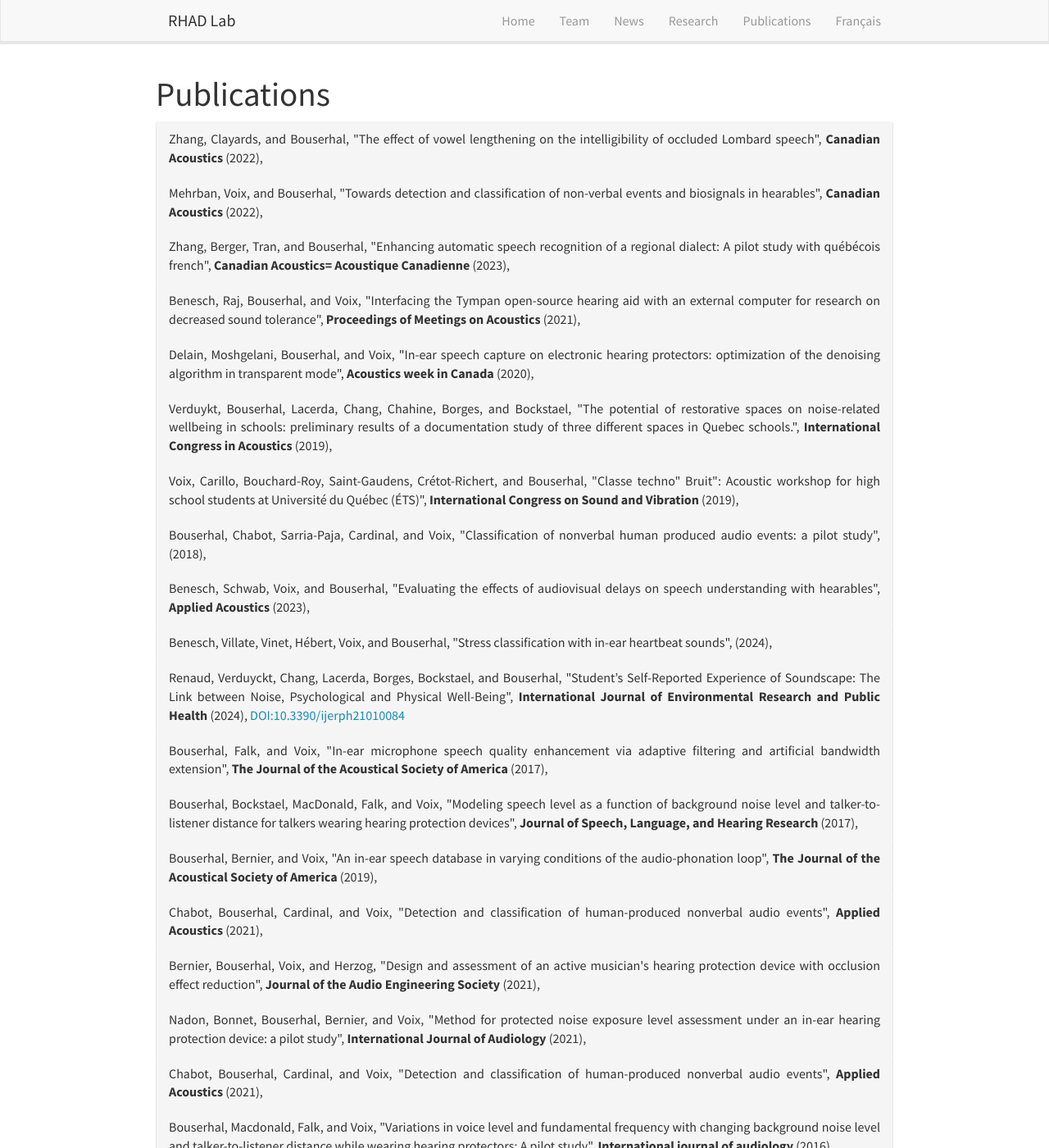
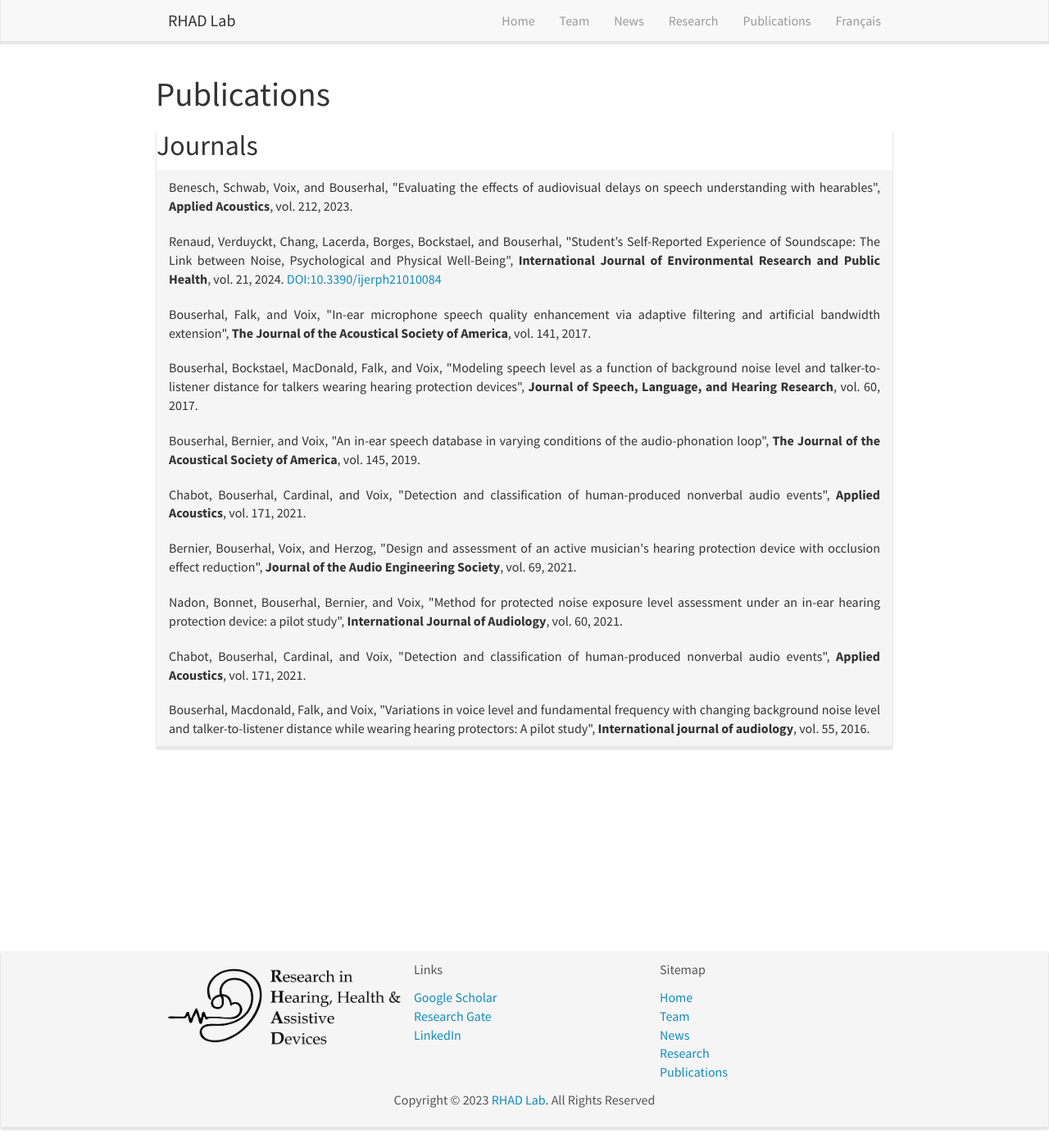
Before and after one commit to rhad-lab/rhad-lab.github.io, a Jekyll site: the page built from _pages/publications.html, in a window 1280 px wide and 1400 px high. Shown: the whole window at 82% size. Built offline with Jekyll 4.4.1, drawn with Linux system fonts in a browser that asks for light colours; nearby versions of some CDN libraries; some of the changed lines change nothing that is shown; some of the changed text lies outside the part shown.

Commit message:
updated layout and fixed pubs.bib

```diff
--- a/_data/publications.json
+++ b/_data/publications.json
@@ -1,6 +1,6 @@
 [
 	{
-		"id": "http://zotero.org/users/1814621/items/INR5UCI3",
+		"id": "http://zotero.org/users/1814621/items/ESXHBUXJ",
 		"type": "paper-conference",
 		"container-title": "Canadian Acoustics",
 		"note": "issue: 3",
@@ -30,7 +30,7 @@
 		}
 	},
 	{
-		"id": "http://zotero.org/users/1814621/items/HNZQVHLP",
+		"id": "http://zotero.org/users/1814621/items/C7C92FNM",
 		"type": "paper-conference",
 		"container-title": "Canadian Acoustics",
 		"note": "issue: 3",
@@ -60,7 +60,7 @@
 		}
 	},
 	{
-		"id": "http://zotero.org/users/1814621/items/ZA922PRS",
+		"id": "http://zotero.org/users/1814621/items/Y2PYWB55",
 		"type": "paper-conference",
 		"container-title": "Canadian Acoustics= Acoustique Canadienne",
 		"note": "issue: 3",
@@ -95,7 +95,7 @@
 		}
 	},
 	{
-		"id": "http://zotero.org/users/1814621/items/8JLV4ZBT",
+		"id": "http://zotero.org/users/1814621/items/NL5HMK8X",
 		"type": "paper-conference",
 		"container-title": "Proceedings of Meetings on Acoustics",
 		"note": "issue: 1",
@@ -130,7 +130,7 @@
 		}
 	},
 	{
-		"id": "http://zotero.org/users/1814621/items/PV5RPQJ4",
+		"id": "http://zotero.org/users/1814621/items/GYPRLAW9",
 		"type": "paper-conference",
 		"container-title": "Acoustics week in Canada",
 		"publisher": "Canadian Acoustics",
@@ -162,7 +162,7 @@
 		}
 	},
 	{
-		"id": "http://zotero.org/users/1814621/items/VRC9YGVV",
+		"id": "http://zotero.org/users/1814621/items/TTFWYJ2F",
 		"type": "paper-conference",
 		"container-title": "International Congress in Acoustics",
 		"title": "The potential of restorative spaces on noise-related wellbeing in schools: preliminary results of a documentation study of three different spaces in Quebec schools.",
@@ -205,7 +205,7 @@
 		}
 	},
 	{
-		"id": "http://zotero.org/users/1814621/items/U3S52VTS",
+		"id": "http://zotero.org/users/1814621/items/7PKP4TWY",
 		"type": "paper-conference",
 		"container-title": "International Congress on Sound and Vibration",
 		"publisher": "Canadian Acoustical Association",
@@ -245,8 +245,9 @@
 		}
 	},
 	{
-		"id": "http://zotero.org/users/1814621/items/8BZ3YSLC",
+		"id": "http://zotero.org/users/1814621/items/9Q8PZ2V9",
 		"type": "paper-conference",
+		"container-title": "INTERSPEECH",
 		"publisher": "International Speech Communication Association",
 		"title": "Classification of nonverbal human produced audio events: a pilot study",
 		"author": [
@@ -280,7 +281,7 @@
 		}
 	},
 	{
-		"id": "http://zotero.org/users/1814621/items/CXVT264V",
+		"id": "http://zotero.org/users/1814621/items/G9ZTRCBD",
 		"type": "article-journal",
 		"container-title": "Applied Acoustics",
 		"note": "publisher: Elsevier",
@@ -314,46 +315,7 @@
 		}
 	},
 	{
-		"id": "http://zotero.org/users/1814621/items/4IQDBG3I",
-		"type": "article-journal",
-		"note": "publisher: Applied Acoustics",
-		"title": "Stress classification with in-ear heartbeat sounds",
-		"author": [
-			{
-				"family": "Benesch",
-				"given": "Danielle"
-			},
-			{
-				"family": "Villate",
-				"given": "Bérangère"
-			},
-			{
-				"family": "Vinet",
-				"given": "Alain"
-			},
-			{
-				"family": "Hébert",
-				"given": "Sylvie"
-			},
-			{
-				"family": "Voix",
-				"given": "Jérémie"
-			},
-			{
-				"family": "Bouserhal",
-				"given": "Rachel"
-			}
-		],
-		"issued": {
-			"date-parts": [
-				[
-					"2024"
-				]
-			]
-		}
-	},
-	{
-		"id": "http://zotero.org/users/1814621/items/I74VC5X5",
+		"id": "http://zotero.org/users/1814621/items/IBYAGC8I",
 		"type": "article-journal",
 		"container-title": "International Journal of Environmental Research and Public Health",
 		"DOI": "10.3390/ijerph21010084",
@@ -401,7 +363,7 @@
 		}
 	},
 	{
-		"id": "http://zotero.org/users/1814621/items/Y6RZ2DKZ",
+		"id": "http://zotero.org/users/1814621/items/UKMZ9E6S",
 		"type": "article-journal",
 		"container-title": "The Journal of the Acoustical Society of America",
 		"issue": "3",
@@ -432,7 +394,7 @@
 		}
 	},
 	{
-		"id": "http://zotero.org/users/1814621/items/WXGLMRQQ",
+		"id": "http://zotero.org/users/1814621/items/W5W796H4",
 		"type": "article-journal",
 		"container-title": "Journal of Speech, Language, and Hearing Research",
 		"issue": "12",
@@ -471,7 +433,7 @@
 		}
 	},
 	{
-		"id": "http://zotero.org/users/1814621/items/IQRHFAMR",
+		"id": "http://zotero.org/users/1814621/items/LLD3W8BK",
 		"type": "article-journal",
 		"container-title": "The Journal of the Acoustical Society of America",
 		"issue": "2",
@@ -502,7 +464,7 @@
 		}
 	},
 	{
-		"id": "http://zotero.org/users/1814621/items/3LLEP63H",
+		"id": "http://zotero.org/users/1814621/items/S5Y55VYF",
 		"type": "article-journal",
 		"container-title": "Applied Acoustics",
 		"note": "publisher: Elsevier",
@@ -536,7 +498,7 @@
 		}
 	},
 	{
-		"id": "http://zotero.org/users/1814621/items/RNDE6LGQ",
+		"id": "http://zotero.org/users/1814621/items/IWGTE22M",
 		"type": "article-journal",
 		"container-title": "Journal of the Audio Engineering Society",
 		"issue": "9",
@@ -571,7 +533,7 @@
 		}
 	},
 	{
-		"id": "http://zotero.org/users/1814621/items/B4T734SF",
+		"id": "http://zotero.org/users/1814621/items/YJRCF78Y",
 		"type": "article-journal",
 		"container-title": "International Journal of Audiology",
 		"issue": "1",
@@ -610,7 +572,7 @@
 		}
 	},
 	{
-		"id": "http://zotero.org/users/1814621/items/5S552C9I",
+		"id": "http://zotero.org/users/1814621/items/UCKEZ253",
 		"type": "article-journal",
 		"container-title": "Applied Acoustics",
 		"note": "publisher: Elsevier",
@@ -644,7 +606,7 @@
 		}
 	},
 	{
-		"id": "http://zotero.org/users/1814621/items/TQ7ZPIXS",
+		"id": "http://zotero.org/users/1814621/items/MBLU5L85",
 		"type": "article-journal",
 		"container-title": "International journal of audiology",
 		"issue": "sup1",
@@ -679,7 +641,7 @@
 		}
 	},
 	{
-		"id": "http://zotero.org/users/1814621/items/VAHQ5RQU",
+		"id": "http://zotero.org/users/1814621/items/SZJ49REA",
 		"type": "manuscript",
 		"event-place": "Rocehster, Minnesota, USA (Hybrid)",
 		"publisher-place": "Rocehster, Minnesota, USA (Hybrid)",
@@ -700,7 +662,7 @@
 		}
 	},
 	{
-		"id": "http://zotero.org/users/1814621/items/GRV8DRJN",
+		"id": "http://zotero.org/users/1814621/items/LPCQPY5E",
 		"type": "manuscript",
 		"event-place": "Virtual",
 		"publisher-place": "Virtual",
@@ -725,7 +687,7 @@
 		}
 	},
 	{
-		"id": "http://zotero.org/users/1814621/items/QK9832HX",
+		"id": "http://zotero.org/users/1814621/items/8MKT3FL3",
 		"type": "manuscript",
 		"event-place": "McGill University, Montréal, Canada",
 		"publisher-place": "McGill University, Montréal, Canada",
@@ -746,7 +708,7 @@
 		}
 	},
 	{
-		"id": "http://zotero.org/users/1814621/items/6632AZQM",
+		"id": "http://zotero.org/users/1814621/items/Q9Y2BBNK",
 		"type": "manuscript",
 		"event-place": "Université de Montréal, Montréal, Canada",
 		"publisher-place": "Université de Montréal, Montréal, Canada",
@@ -767,7 +729,7 @@
 		}
 	},
 	{
-		"id": "http://zotero.org/users/1814621/items/8U694ZG8",
+		"id": "http://zotero.org/users/1814621/items/LPAQJ5UP",
 		"type": "manuscript",
 		"event-place": "Centre Montréal, Montréal, Canada",
 		"publisher-place": "Centre Montréal, Montréal, Canada",
@@ -788,7 +750,7 @@
 		}
 	},
 	{
-		"id": "http://zotero.org/users/1814621/items/NW7VCARF",
+		"id": "http://zotero.org/users/1814621/items/XLIJET2I",
 		"type": "manuscript",
 		"event-place": "Saguenay-Lac-Saint-Jean, Québec, Canada",
 		"publisher-place": "Saguenay-Lac-Saint-Jean, Québec, Canada",
@@ -813,7 +775,7 @@
 		}
 	},
 	{
-		"id": "http://zotero.org/users/1814621/items/JTXHK4W4",
+		"id": "http://zotero.org/users/1814621/items/RQMXEZKX",
 		"type": "manuscript",
 		"event-place": "Virtual",
 		"publisher-place": "Virtual",
@@ -834,7 +796,7 @@
 		}
 	},
 	{
-		"id": "http://zotero.org/users/1814621/items/GGWSSCRV",
+		"id": "http://zotero.org/users/1814621/items/4EI2JVEM",
 		"type": "manuscript",
 		"event-place": "École de technologie supérieure, Montréal, Canada",
 		"publisher-place": "École de technologie supérieure, Montréal, Canada",
@@ -855,7 +817,7 @@
 		}
 	},
 	{
-		"id": "http://zotero.org/users/1814621/items/D27CIJ5S",
+		"id": "http://zotero.org/users/1814621/items/CPMQ5SLT",
 		"type": "manuscript",
 		"event-place": "Centre for Interdisciplinary Research in Music Media and Technology, Montréal, Canada",
 		"publisher-place": "Centre for Interdisciplinary Research in Music Media and Technology, Montréal, Canada",
--- a/_pages/publications.html
+++ b/_pages/publications.html
@@ -11,7 +11,9 @@ permalink: /publications/
 <div class="panel-group" id="accordion">
     <div class="panel panel-default">
 
-    {% for publi in site.data.publications %}
+        <h2>Journals</h2>
+        {% for publi in site.data.publications %}
+        {% if publi.type == "article-journal" %}
         <div class="panel-heading">
             <a data-toggle="collapse" data-parent="#accordion"
                href="#collapse{{forloop.index}}"
@@ -27,10 +29,14 @@ permalink: /publications/
             "{{ publi.title }}",
 
             <!-- container -->
-            <b>{{ publi.container-title }}</b>
+            <b>{{ publi.container-title }}</b>,
+
+            {% if publi.volume %}
+            vol. {{ publi.volume }},
+            {% endif %}
 
             <!-- issued date -->
-            ({{ publi.issued.date-parts | jsonify | slice: 3,4 }}),
+            {{ publi.issued.date-parts | jsonify | slice: 3,4 }}.
 
             <!-- DOI -->
             {% if publi.DOI %}
@@ -38,15 +44,7 @@ permalink: /publications/
             {% endif %}
             </a>
         </div>
-
-        <div id="collapse{{forloop.index}}" class="panel-collapse collapse">
-            <div class="panel-body">
-                <p>{{ publi.abstract }}</p>
-
-                <a class="btn btn-outline-primary" href="https://doi.org/{{publi.DOI}}"
-                   role="button" target="blank">Link</a>
-            </div>
-        </div>
+    {% endif %}
     {% endfor %}
     </div>
 </div>
```
